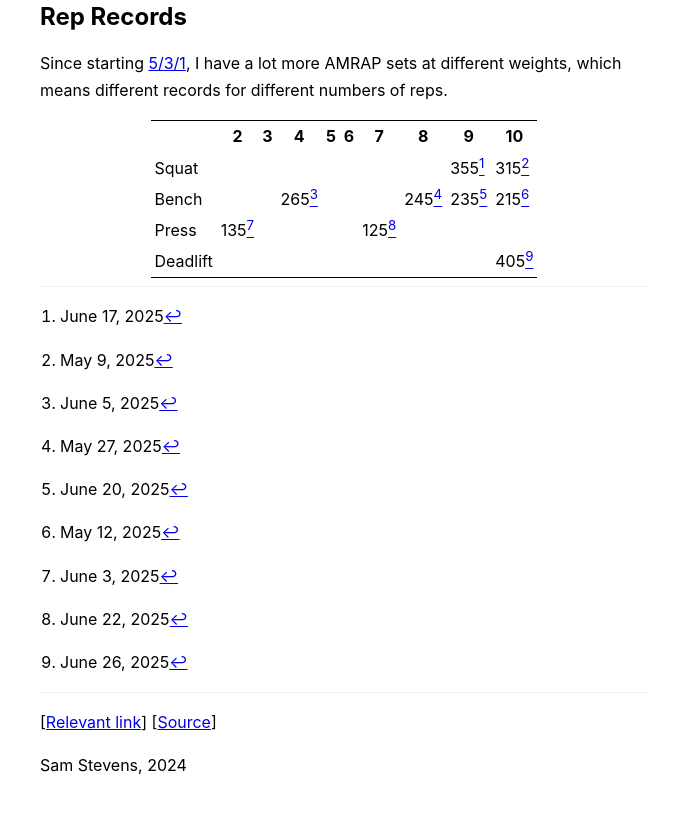
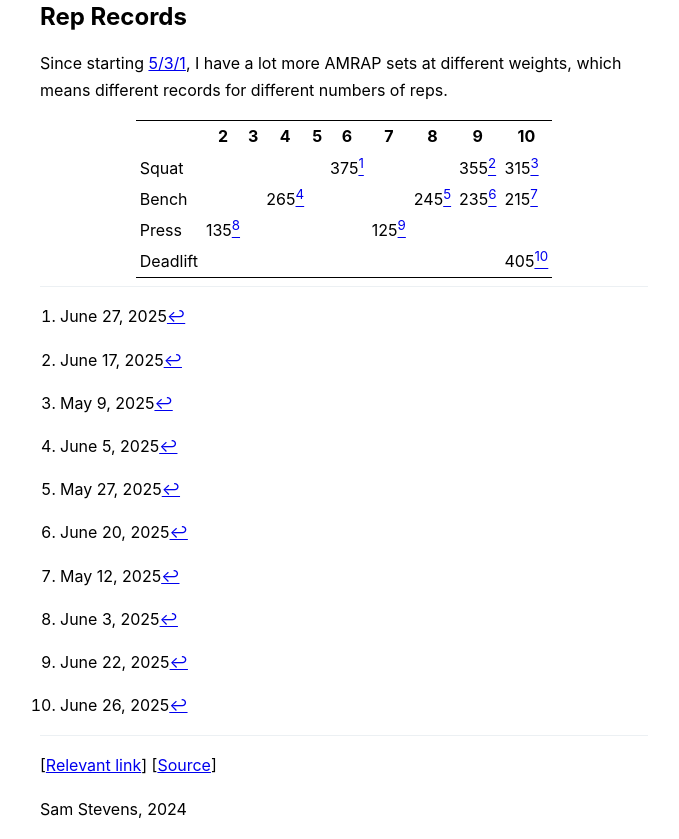
Before and after one commit to samuelstevens/samuelstevens.github.io, a plain HTML site: page fitness.html in a window 1280 px wide. Shown: the part 1203-2042 px from the top of the page, without its empty margins (296-975 px from the left). Before the commit the page ends 1999 px from the top, so only its background shows below. Drawn offline with Linux system fonts and the light colour scheme.

Commit message:
updated file(s) at Fri Jun 27 23:15:35 EDT 2025

```diff
--- a/fitness.html
+++ b/fitness.html
@@ -103,40 +103,41 @@ records for different numbers of reps.</p>
 <td></td>
 <td></td>
 <td></td>
+<td>375<a href="#fn1" class="footnote-ref" id="fnref1"
+role="doc-noteref"><sup>1</sup></a></td>
 <td></td>
 <td></td>
-<td></td>
-<td>355<a href="#fn1" class="footnote-ref" id="fnref1"
-role="doc-noteref"><sup>1</sup></a></td>
-<td>315<a href="#fn2" class="footnote-ref" id="fnref2"
+<td>355<a href="#fn2" class="footnote-ref" id="fnref2"
 role="doc-noteref"><sup>2</sup></a></td>
+<td>315<a href="#fn3" class="footnote-ref" id="fnref3"
+role="doc-noteref"><sup>3</sup></a></td>
 </tr>
 <tr>
 <td>Bench</td>
 <td></td>
 <td></td>
-<td>265<a href="#fn3" class="footnote-ref" id="fnref3"
-role="doc-noteref"><sup>3</sup></a></td>
+<td>265<a href="#fn4" class="footnote-ref" id="fnref4"
+role="doc-noteref"><sup>4</sup></a></td>
 <td></td>
 <td></td>
 <td></td>
-<td>245<a href="#fn4" class="footnote-ref" id="fnref4"
-role="doc-noteref"><sup>4</sup></a></td>
-<td>235<a href="#fn5" class="footnote-ref" id="fnref5"
+<td>245<a href="#fn5" class="footnote-ref" id="fnref5"
 role="doc-noteref"><sup>5</sup></a></td>
-<td>215<a href="#fn6" class="footnote-ref" id="fnref6"
+<td>235<a href="#fn6" class="footnote-ref" id="fnref6"
 role="doc-noteref"><sup>6</sup></a></td>
+<td>215<a href="#fn7" class="footnote-ref" id="fnref7"
+role="doc-noteref"><sup>7</sup></a></td>
 </tr>
 <tr>
 <td>Press</td>
-<td>135<a href="#fn7" class="footnote-ref" id="fnref7"
-role="doc-noteref"><sup>7</sup></a></td>
+<td>135<a href="#fn8" class="footnote-ref" id="fnref8"
+role="doc-noteref"><sup>8</sup></a></td>
 <td></td>
 <td></td>
 <td></td>
 <td></td>
-<td>125<a href="#fn8" class="footnote-ref" id="fnref8"
-role="doc-noteref"><sup>8</sup></a></td>
+<td>125<a href="#fn9" class="footnote-ref" id="fnref9"
+role="doc-noteref"><sup>9</sup></a></td>
 <td></td>
 <td></td>
 <td></td>
@@ -151,8 +152,8 @@ role="doc-noteref"><sup>8</sup></a></td>
 <td></td>
 <td></td>
 <td></td>
-<td>405<a href="#fn9" class="footnote-ref" id="fnref9"
-role="doc-noteref"><sup>9</sup></a></td>
+<td>405<a href="#fn10" class="footnote-ref" id="fnref10"
+role="doc-noteref"><sup>10</sup></a></td>
 </tr>
 </tbody>
 </table>
@@ -160,23 +161,25 @@ role="doc-noteref"><sup>9</sup></a></td>
 role="doc-endnotes">
 <hr />
 <ol>
-<li id="fn1"><p>June 17, 2025<a href="#fnref1" class="footnote-back"
+<li id="fn1"><p>June 27, 2025<a href="#fnref1" class="footnote-back"
 role="doc-backlink">&#x21A9;&#xFE0E;</a></p></li>
-<li id="fn2"><p>May 9, 2025<a href="#fnref2" class="footnote-back"
+<li id="fn2"><p>June 17, 2025<a href="#fnref2" class="footnote-back"
 role="doc-backlink">&#x21A9;&#xFE0E;</a></p></li>
-<li id="fn3"><p>June 5, 2025<a href="#fnref3" class="footnote-back"
+<li id="fn3"><p>May 9, 2025<a href="#fnref3" class="footnote-back"
 role="doc-backlink">&#x21A9;&#xFE0E;</a></p></li>
-<li id="fn4"><p>May 27, 2025<a href="#fnref4" class="footnote-back"
+<li id="fn4"><p>June 5, 2025<a href="#fnref4" class="footnote-back"
 role="doc-backlink">&#x21A9;&#xFE0E;</a></p></li>
-<li id="fn5"><p>June 20, 2025<a href="#fnref5" class="footnote-back"
+<li id="fn5"><p>May 27, 2025<a href="#fnref5" class="footnote-back"
 role="doc-backlink">&#x21A9;&#xFE0E;</a></p></li>
-<li id="fn6"><p>May 12, 2025<a href="#fnref6" class="footnote-back"
+<li id="fn6"><p>June 20, 2025<a href="#fnref6" class="footnote-back"
 role="doc-backlink">&#x21A9;&#xFE0E;</a></p></li>
-<li id="fn7"><p>June 3, 2025<a href="#fnref7" class="footnote-back"
+<li id="fn7"><p>May 12, 2025<a href="#fnref7" class="footnote-back"
 role="doc-backlink">&#x21A9;&#xFE0E;</a></p></li>
-<li id="fn8"><p>June 22, 2025<a href="#fnref8" class="footnote-back"
+<li id="fn8"><p>June 3, 2025<a href="#fnref8" class="footnote-back"
 role="doc-backlink">&#x21A9;&#xFE0E;</a></p></li>
-<li id="fn9"><p>June 26, 2025<a href="#fnref9" class="footnote-back"
+<li id="fn9"><p>June 22, 2025<a href="#fnref9" class="footnote-back"
+role="doc-backlink">&#x21A9;&#xFE0E;</a></p></li>
+<li id="fn10"><p>June 26, 2025<a href="#fnref10" class="footnote-back"
 role="doc-backlink">&#x21A9;&#xFE0E;</a></p></li>
 </ol>
 </section>
```
Also changed, not shown: consulting.html (+7 -4 lines).
